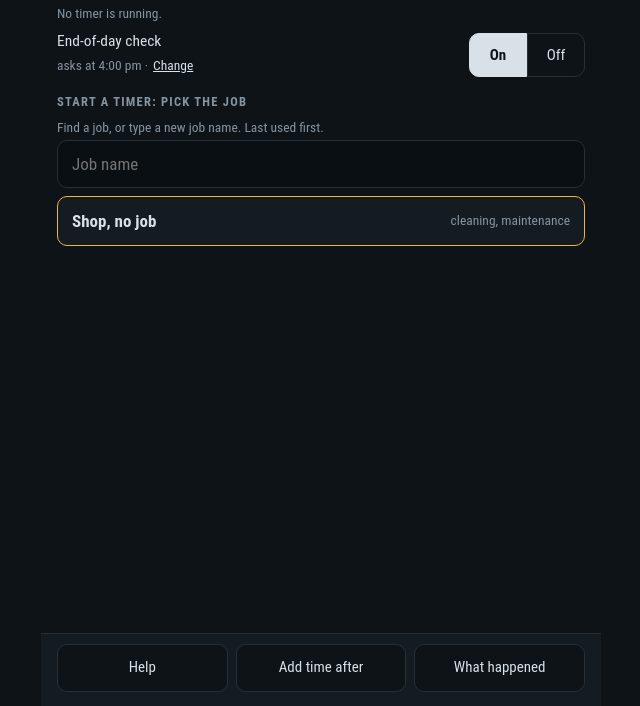
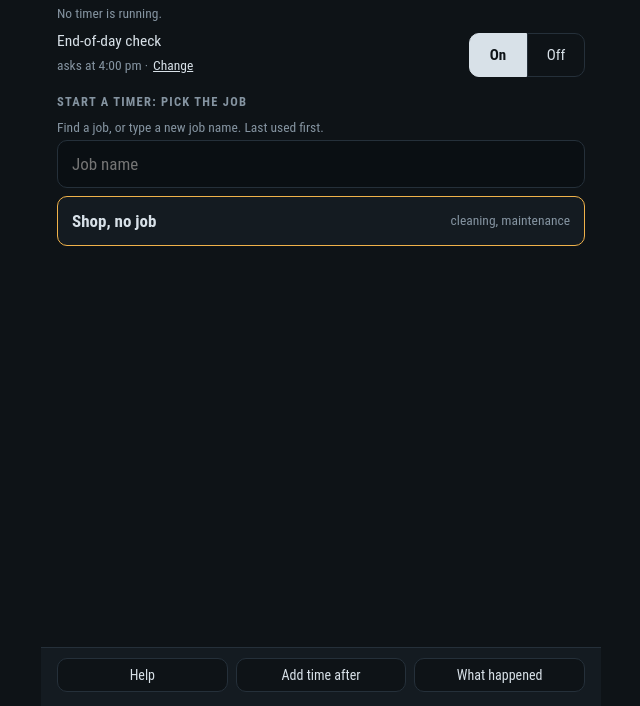
Before and after one commit to measuretwicelabs/syntra-time, a plain HTML site: page index.html in a window 1280 px wide. Shown: the part 94-800 px from the top of the page, without its empty margins (319-959 px from the left). Drawn offline with Linux system fonts and the light colour scheme.

Commit message:
Version 22 Nov, 4: the bottom bar is 30% lower and never scrolls away
Co-Authored-By: Claude Sonnet 5.5 <noreply@anthropic.com>
Claude-Session: https://claude.ai/code/session_01EYsbZW8SXhRb1P5j3EDqtn

```diff
--- a/app.js
+++ b/app.js
@@ -3,7 +3,7 @@
    markup; a tap is a data-act that names the function that handles it. */
 (function () {
 'use strict';
-const VERSION = 'Version 22 Nov, 3';             /* shown at the bottom of What happened, so it is plain which copy the phone has; the number goes up with each change to the page */
+const VERSION = 'Version 22 Nov, 4';             /* shown at the bottom of What happened, so it is plain which copy the phone has; the number goes up with each change to the page */
 const ms = MS.create({ clientId: CLIENT_ID, note: (text, more) => store.note(text, more) });
 const store = STORE.createStore({ storage: localStorage, drive: ms.drive });
 const $ = (id) => document.getElementById(id);
@@ -94,7 +94,7 @@ function attempt(fn) {
 const errorBox = () => (ui.error ? '<div class="note-error"><div>' + esc(ui.error) + '</div>' + (/^Sign in first/.test(ui.error) ? '<button type="button" class="btn" data-act="go" data-to="what">Sign in</button>' : '') + '</div>' : '');
 const mainBar = () => '<button type="button" class="btn" data-act="help">Help</button>' + (screens.after ? '<button type="button" class="btn" data-act="go" data-to="after">Add time after</button>' : '') +
   '<button type="button" class="btn" data-act="go" data-to="what">What happened</button>';
-const barClass = () => (screens.after ? '' : 'two');
+const barClass = () => (screens.after ? 'low' : 'low two');
 
 /* a time that moves by itself: the minutes counted so far, and the moment they were counted, so each second adds to it without reading the diaries again. A paused timer stands still. */
 const live = (minutes, style) => '<span class="time" data-ms="' + Math.round(minutes * 60000) + '" data-at="' + now() + '"' + (style ? ' style="' + style + '"' : '') + '>' + esc(ST.showElapsed(minutes)) + '</span>';
--- a/index.html
+++ b/index.html
@@ -20,7 +20,7 @@
 <style>
 :root{--bg:#0e1317;--card:#141b21;--field:#0a0f13;--fg:#d8e1e8;--muted:#8594a1;--rule:#25303a;--mark:#f0b24a;--good:#5fd08a;--bad:#ff7a6b;--btn:#4ea2ff;--btn-ink:#06121e;--mono:'IBM Plex Mono',ui-monospace,Menlo,Consolas,monospace}
 *{box-sizing:border-box}
-html,body{margin:0;height:100%;background:var(--bg);color:var(--fg);font:17px/1.3 'IBM Plex Sans Condensed','Roboto Condensed','Arial Narrow',sans-serif-condensed,system-ui,sans-serif;-webkit-text-size-adjust:100%}
+html,body{margin:0;height:100%;overflow:hidden;overscroll-behavior:none;background:var(--bg);color:var(--fg);font:17px/1.3 'IBM Plex Sans Condensed','Roboto Condensed','Arial Narrow',sans-serif-condensed,system-ui,sans-serif;-webkit-text-size-adjust:100%}
 #app{display:flex;flex-direction:column;height:100dvh;max-width:560px;margin:0 auto}
 .top{display:flex;align-items:center;gap:10px;padding:max(16px,env(safe-area-inset-top)) 16px 10px}
 .top .mark{flex:none}
@@ -47,8 +47,10 @@ button{font:inherit;color:var(--fg);cursor:pointer}
 .status{display:flex;align-items:center;gap:7px;min-height:44px;padding:0 4px;border:0;background:none;font-size:13.5px;color:var(--muted)}
 .status.wait{color:var(--mark)}
 .back{display:flex;align-items:center;justify-content:center;gap:4px;min-width:76px;min-height:48px;border-radius:10px;border:1px solid var(--rule);background:var(--card)}
-.bar{display:grid;grid-template-columns:repeat(3,minmax(0,1fr));gap:8px;padding:10px 16px max(14px,env(safe-area-inset-bottom));border-top:1px solid var(--rule);background:var(--card)}
+.bar{flex:none;display:grid;grid-template-columns:repeat(3,minmax(0,1fr));gap:8px;padding:10px 16px max(14px,env(safe-area-inset-bottom));border-top:1px solid var(--rule);background:var(--card)}
 .bar.two{grid-template-columns:repeat(2,minmax(0,1fr))}
+/* the bottom bar of the timers screens (Help, Add time after, What happened): 30% lower than a normal button (48 px to 34 px), and it never scrolls away: only the body above it moves (owner, 22 Nov 2026) */
+.bar.low .btn{min-height:34px;font-size:14px;padding:0 6px;white-space:nowrap}
 .bar .wide{grid-column:1/-1}.bar .note{grid-column:1/-1;font-size:13px;color:var(--muted);text-align:center}
 .log{display:grid;grid-template-columns:78px minmax(0,1fr);column-gap:10px;row-gap:7px;font-size:14.5px}
 .log .t{font-family:var(--mono);font-size:12.5px;color:var(--muted);padding-top:2px}
```
